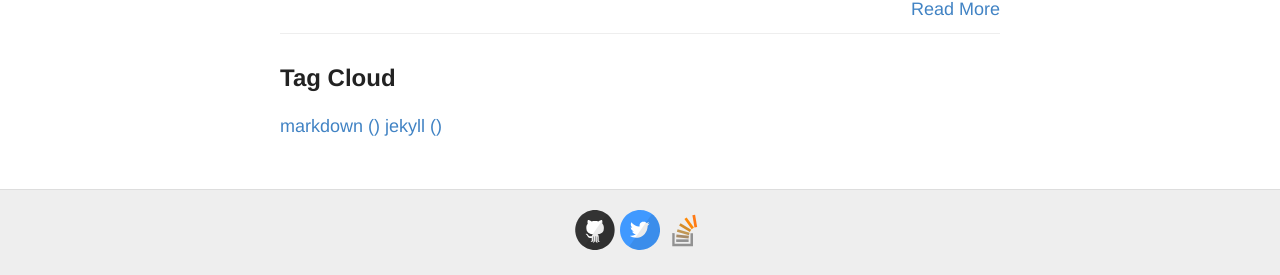
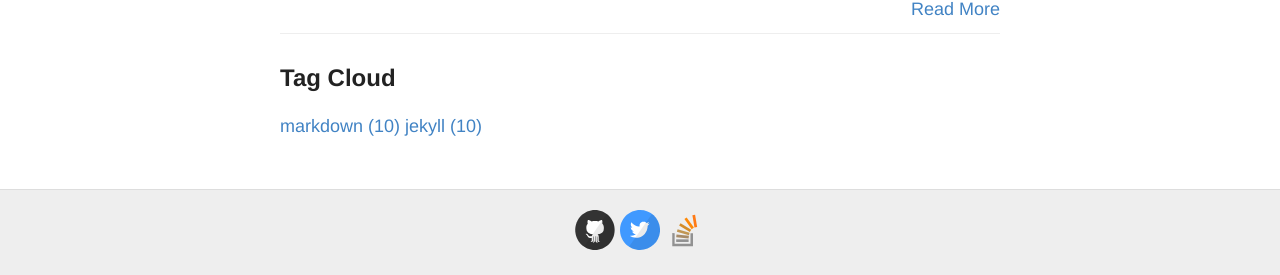
Before and after one commit to purbohadi/purbohadi, a Jekyll site: the page built from index.html, in a window 1280 px wide and 900 px high, scrolled down 4385 px. Shown: the part 622-897 px from the top of the window. Built offline with Jekyll 4.4.1, drawn with Linux system fonts in a browser that asks for light colours; nearby versions of some CDN libraries.

Commit message:
update tag

```diff
--- a/_includes/tag_cloud.html
+++ b/_includes/tag_cloud.html
@@ -3,6 +3,6 @@
 {% endcomment %}
 {% for tag in site.tags %}
   <span class="tag-cloud-{{ tag | last | size | times: 10 | divided_by: site.tags.size }}">
-  	<a href="{{ site.baseurl }}/blog/tag/{{ tag | first | slugize] }}">{{ tag | first }} ({{ size] }})</a>
+  	<a href="{{ site.baseurl }}/blog/tag/{{ tag | first | slugize] }}">{{ tag | first }} ({{ tag | last | size] }})</a>
   </span>
 {% endfor %}
```
